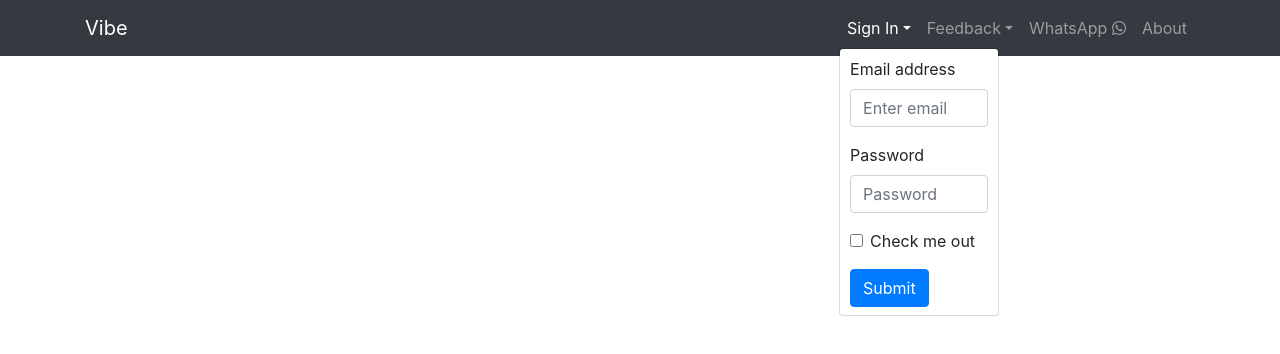
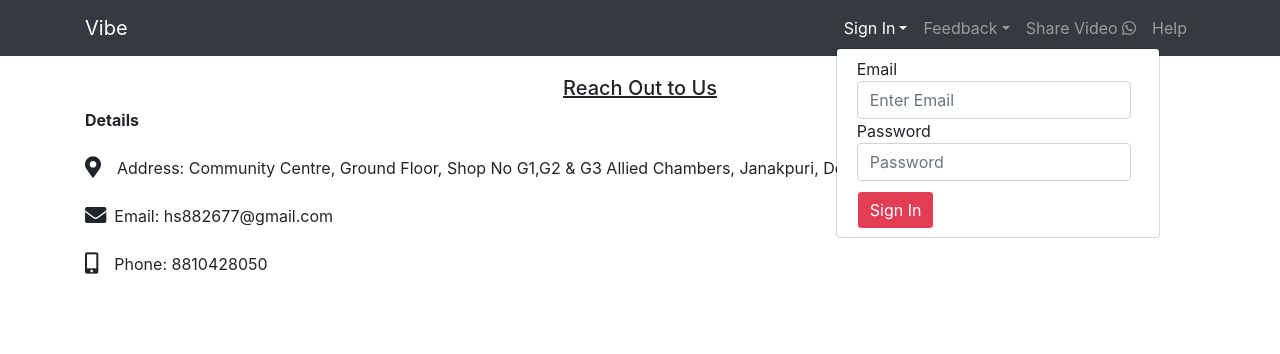
Before and after one commit to Himanshusinghofficial/NavbarTest, a React (Create React App) app: page /help in a window 1280 px wide. Both pictures are taken after a click on the button "Sign In". Shown: the top 354 px of the page. Built offline with nearby package versions, Linux system fonts and the light colour scheme.

Commit message:
made changes

```diff
--- a/package.json
+++ b/package.json
@@ -4,6 +4,8 @@
   "version": "0.1.0",
   "private": true,
   "dependencies": {
+    "@material-ui/core": "^4.11.3",
+    "@material-ui/lab": "^4.0.0-alpha.57",
     "@testing-library/jest-dom": "^5.11.9",
     "@testing-library/react": "^11.2.5",
     "@testing-library/user-event": "^12.7.3",
--- a/src/App.js
+++ b/src/App.js
@@ -1,11 +1,18 @@
 import React,{Fragment} from 'react';
+import { BrowserRouter as Router, Route, Switch } from 'react-router-dom';
 import TopNavbar from './components/TopNavbar';
+import Help from './components/Help'
 
 const App = () => {
   return (
-   <Fragment>
-     <TopNavbar />
-   </Fragment>
+    <Router>
+    <Fragment>
+      <TopNavbar />
+        <Switch>
+          <Route exact path='/help' component={Help} />
+        </Switch>
+    </Fragment>
+</Router>
   )
 }
 
--- /dev/null
+++ b/src/components/Help.js
@@ -0,0 +1,22 @@
+import React from 'react'
+
+const Help = () => {
+    return (
+        <div className="container" style={{marginTop:'20px'}}>
+           <h5 style={{textAlign:'center'}}>
+           <u>Reach Out to Us</u>
+           </h5>
+           <div class="Details">
+           <div><b>Details</b></div>
+           <br/>
+           <i class="fas fa-map-marker-alt fa-lg"></i><span>&ensp;&ensp;Address: Community Centre, Ground Floor, Shop No G1,G2 & G3 Allied Chambers, Janakpuri, Delhi, 110058</span><br/>
+           <br/>
+           <i class="fas fa-envelope fa-lg"></i><span>&ensp;Email: hs882677@gmail.com</span><br/>
+           <br/>
+           <i class="fas fa-mobile-alt fa-lg"></i><span>&ensp;&ensp;Phone: 8810428050</span>
+           </div>
+        </div>
+    )
+}
+
+export default Help
--- a/src/components/TopNavbar.js
+++ b/src/components/TopNavbar.js
@@ -1,43 +1,76 @@
 import React from 'react'
-import { Navbar, Nav, NavDropdown, Form, Button } from 'react-bootstrap'
+import { Navbar, Nav, NavDropdown, Button } from 'react-bootstrap'
+import { makeStyles } from '@material-ui/core/styles';
+import Rating from '@material-ui/lab/Rating';
+import Box from '@material-ui/core/Box';
+
+const labels = {
+  0.5: 'Useless',
+  1: 'Useless+',
+  1.5: 'Poor',
+  2: 'Poor+',
+  2.5: 'Ok',
+  3: 'Ok+',
+  3.5: 'Good',
+  4: 'Good+',
+  4.5: 'Excellent',
+  5: 'Excellent+',
+};
+
+const useStyles = makeStyles({
+  root: {
+    width: 200,
+    display: 'flex',
+    alignItems: 'center',
+  },
+});
 
 const TopNavbar = () => {
-    return (
+  const [value, setValue] = React.useState(2);
+  const [hover, setHover] = React.useState(-1);
+  const classes = useStyles();
+return (
 <Navbar collapseOnSelect expand="lg" bg="dark" variant="dark">
 <div className="container">
-  <Navbar.Brand href="#home">Vibe</Navbar.Brand>
+  <Navbar.Brand href="/home">Vibe</Navbar.Brand>
   <Navbar.Toggle aria-controls="responsive-navbar-nav" style={{border: 'none', outline:'none'}}/>
   <Navbar.Collapse id="responsive-navbar-nav">
     <Nav className="mr-auto">
     </Nav>
     <Nav>
       <NavDropdown title="Sign In" id="collasible-nav-dropdown">
-      <form style={{margin:'0px 10px 0px 10px'}}>
-        <Form.Group controlId="formBasicEmail">
-            <Form.Label>Email address</Form.Label>
-            <Form.Control type="email" placeholder="Enter email" />
-        </Form.Group>
-
-        <Form.Group controlId="formBasicPassword">
-            <Form.Label>Password</Form.Label>
-            <Form.Control type="password" placeholder="Password" />
-        </Form.Group>
-        <Form.Group controlId="formBasicCheckbox">
-            <Form.Check type="checkbox" label="Check me out" />
-        </Form.Group>
-        <Button variant="primary" type="submit">
-            Submit
-        </Button>
+        <form class="form-inline my-2 my-lg-0" style={{margin:'0px 20px 0px 20px'}}>
+            <label>Email</label>
+            <input class="form-control mr-sm-2" type="search" placeholder="Enter Email" aria-label="Email"></input>
+            <label>Password</label>
+            <input class="form-control mr-sm-2" type="search" placeholder="Password" aria-label="Password"></input>
+            <Button class="btn my-2 my-sm-0" type="submit" style={{ backgroundColor: '#e33d53', borderColor: 'white', color: 'white', marginTop:'10px' }}>Sign In</Button>
        </form>
       </NavDropdown>
       <NavDropdown title="Feedback" id="collasible-nav-dropdown">
-        <form class="form-inline my-2 my-lg-0" style={{margin:'0px 10px 0px 10px'}}>
-            <input class="form-control mr-sm-2" type="search" placeholder="feedback" aria-label="feedback"></input>
-            <button class="btn my-2 my-sm-0" type="submit" style={{ backgroundColor: '#e33d53', borderColor: 'white', color: 'white' }}>Send</button>
-        </form>
+        <div style={{margin:'0px 20px 0px 20px'}}>
+        <div><b>Please let us know your experience with our website</b></div>
+        <div className={classes.root}>
+      <Rating
+        name="hover-feedback"
+        value={value}
+        precision={0.5}
+        onChange={(event, newValue) => {
+          setValue(newValue);
+        }}
+        onChangeActive={(event, newHover) => {
+          setHover(newHover);
+        }}
+      />
+      {value !== null && <Box ml={2}>{labels[hover !== -1 ? hover : value]}</Box>}
+    </div>
+    <label>(optional)</label>
+    <input class="form-control mr-sm-2" type="text" placeholder="share your feedback" aria-label="text"></input>
+    <Button class="btn my-2 my-sm-0" type="submit" style={{ backgroundColor: '#e33d53', borderColor: 'white', color: 'white', marginTop:'10px' }}>Send Feedback</Button>
+    </div>
       </NavDropdown>
-      <Nav.Link href="#whatsapp">WhatsApp <i class="fab fa-whatsapp"></i></Nav.Link>
-      <Nav.Link href="#about">About</Nav.Link>
+      <Nav.Link href="/whatsapp">Share Video <i class="fab fa-whatsapp"></i></Nav.Link>
+      <Nav.Link href="/help">Help</Nav.Link>
     </Nav>
   </Navbar.Collapse>
   </div>
```
Also changed, not shown: 1 other file (tests, documents, lock files or other folders).
